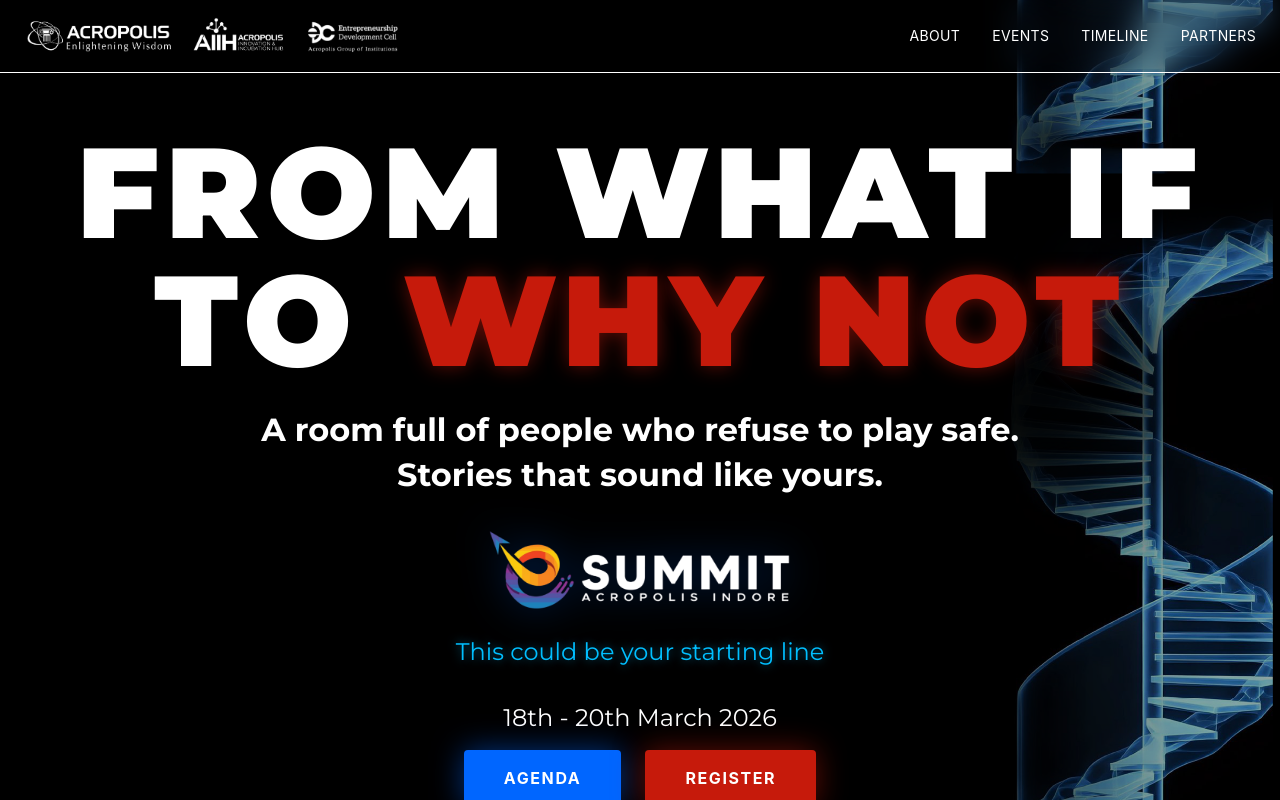
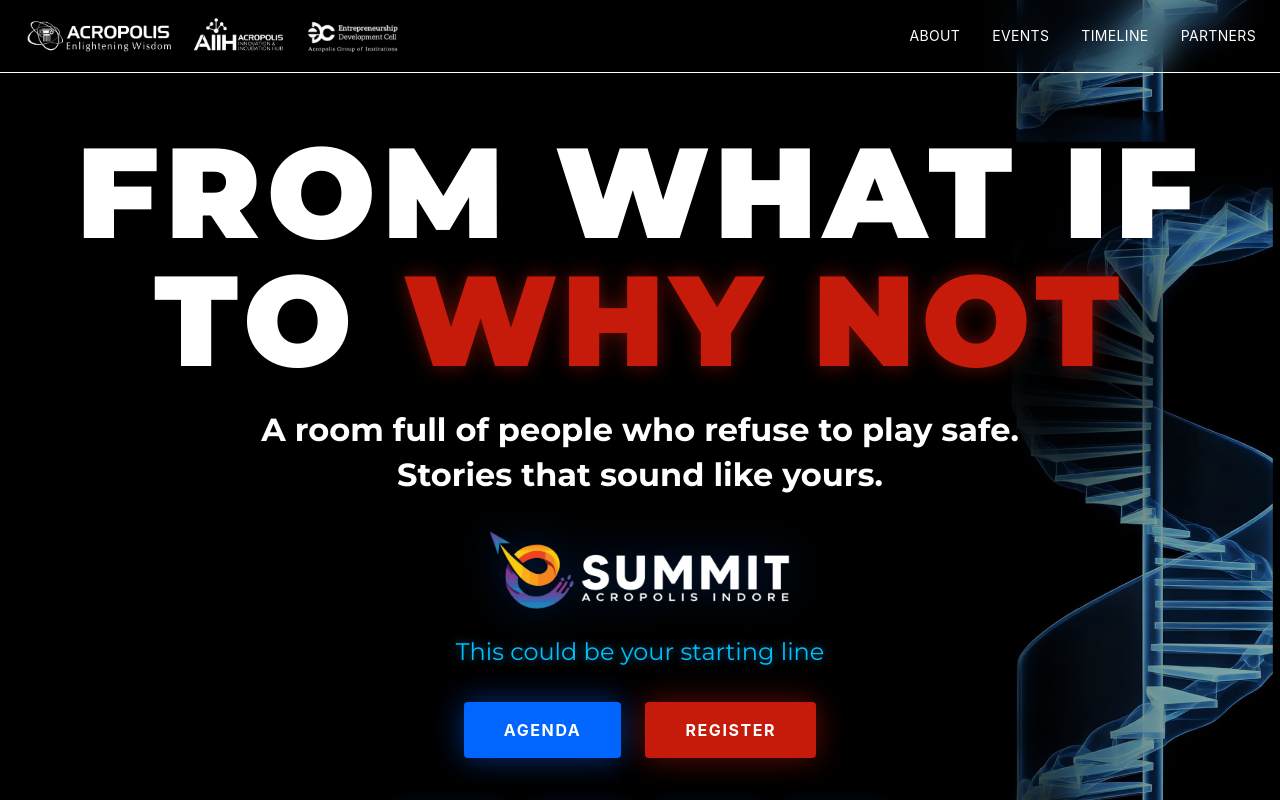
Before and after one commit to Ansh-mick27/AIIHFound_E_summit, a Next.js app: page / in a window 1280 px wide. Shown: the top 800 px of the page. Built offline with nearby package versions, Linux system fonts and the light colour scheme.

Commit message:
Reorganize hero section: increase logo size, reorder elements, change starting line to red

```diff
--- a/src/components/CyberpunkHero.tsx
+++ b/src/components/CyberpunkHero.tsx
@@ -111,16 +111,6 @@
                     This could be your starting line
                 </motion.div>
 
-                {/* Date */}
-                <motion.div
-                    initial={{ opacity: 0, y: 20 }}
-                    animate={{ opacity: 1, y: 0 }}
-                    transition={{ duration: 0.6, delay: 0.4 }}
-                    className="text-lg md:text-xl lg:text-2xl font-medium mb-4"
-                    style={{ fontFamily: 'var(--font-montserrat)' }}
-                >
-                    18th - 20th March 2026
-                </motion.div>
 
                 {/* Action Buttons */}
                 <motion.div
```
